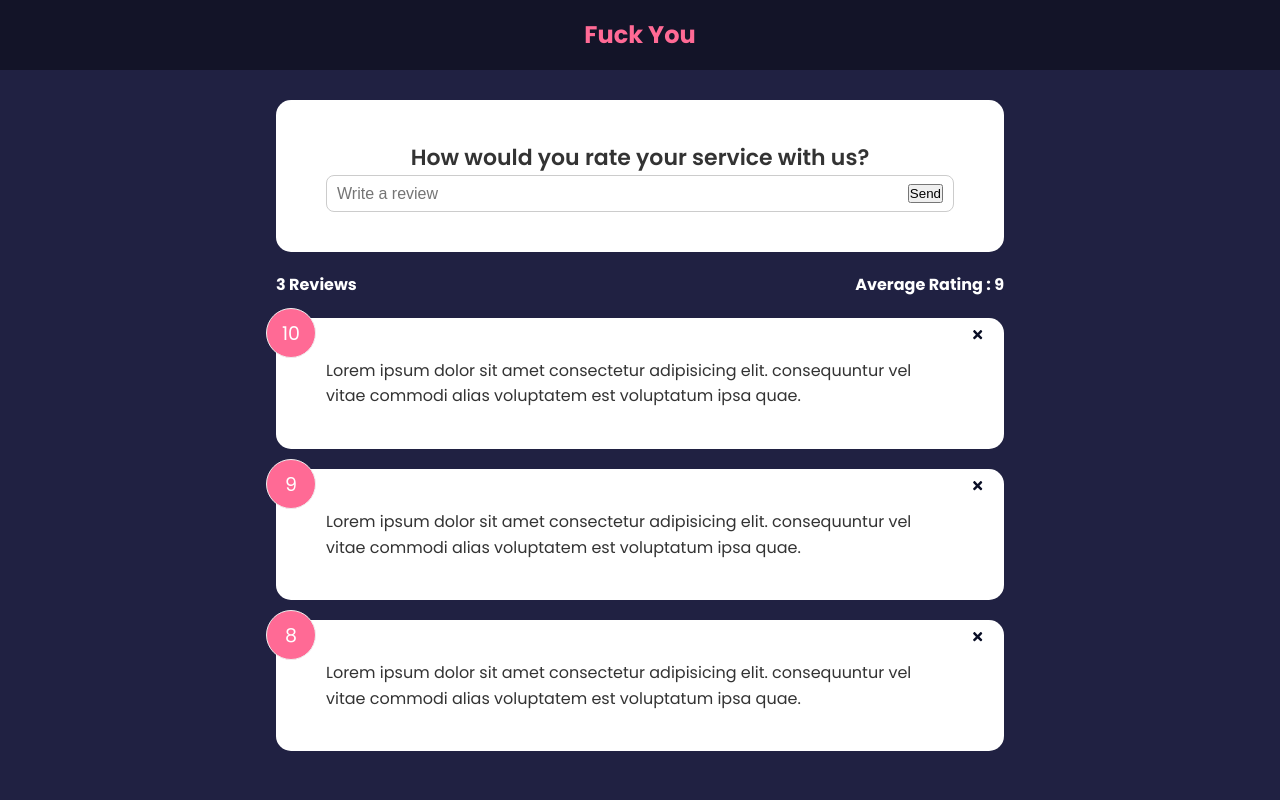
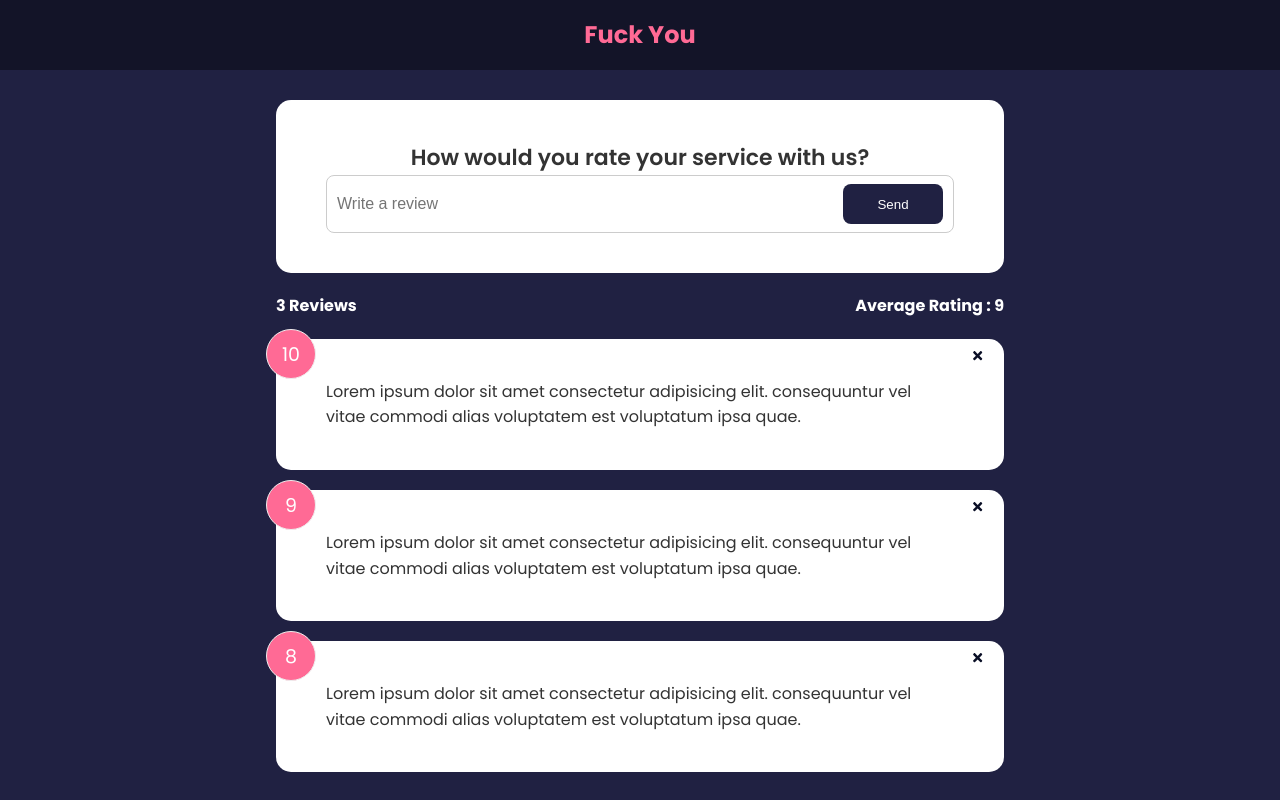
Before and after one commit to DEADHEAD652/Feedback-App, a React (Create React App) app: page / in a window 1280 px wide. Built offline with nearby package versions, Linux system fonts and the light colour scheme.

Commit message:
button component

```diff
--- a/src/components/FeedbackForm.jsx
+++ b/src/components/FeedbackForm.jsx
@@ -1,6 +1,8 @@
 import React from 'react'
 import Card from './shared/card'
 import {useState} from 'react'
+import Button from './shared/Button'
+
 function FeedbackForm() {
  const [text , setText]  = useState()
 const handleTextChange = (e) => {
@@ -9,14 +11,14 @@
 
     return (
     <Card>
-<form action="">
+<form action="" >
 
     <h2>How would you rate your service with us?</h2>
     {/*rating select component */}
     <div className="input-group">
 
 <input onChange={handleTextChange} type="text" placeholder='Write a review'  value={text || ''}/>
-<button type='submit'>Send</button>
+<Button type='submit'>Send</Button>
 
     </div>
 </form>
--- a/src/components/shared/Button.jsx
+++ b/src/components/shared/Button.jsx
@@ -1,11 +1,26 @@
 import React from 'react'
+ import PropTypes from 'prop-types'
+
 
 function Button({children,version,type,isDisabled}) {
   return (
-    <div>
-
-    </div>
+    <button type={type} disabled={isDisabled} className={`btn btn-${version}`}>
+      {children}
+    </button>
   )
 }
 
+Button.defaultProps= {
+    version : 'primary',type:'button',isDisabled:false,
+}
+
+Button.propTypes = {
+children : PropTypes.node.isRequired,
+version: PropTypes.string,
+type: PropTypes.string,
+isDisabled : PropTypes.bool
+
+
+}
+
 export default Button
```
